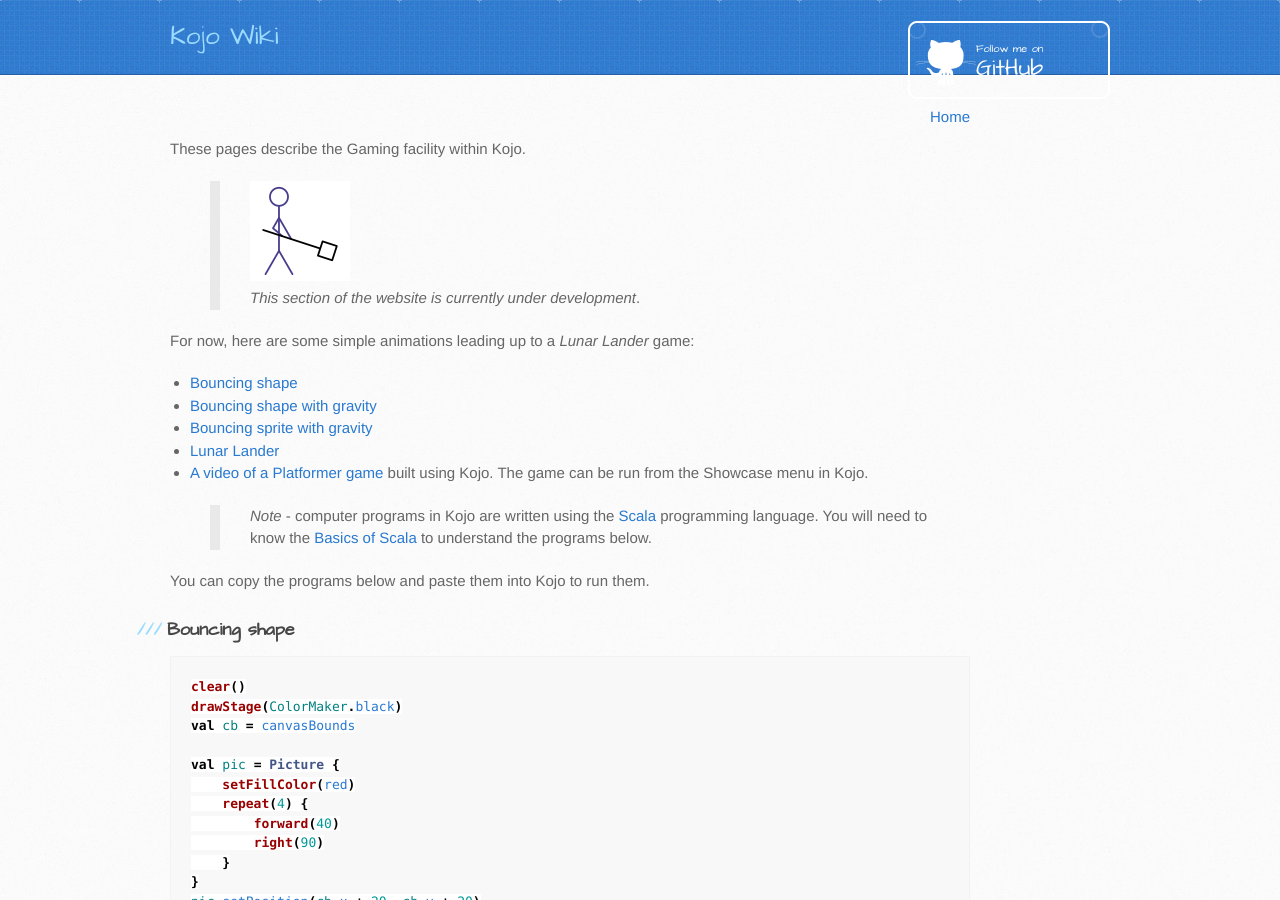
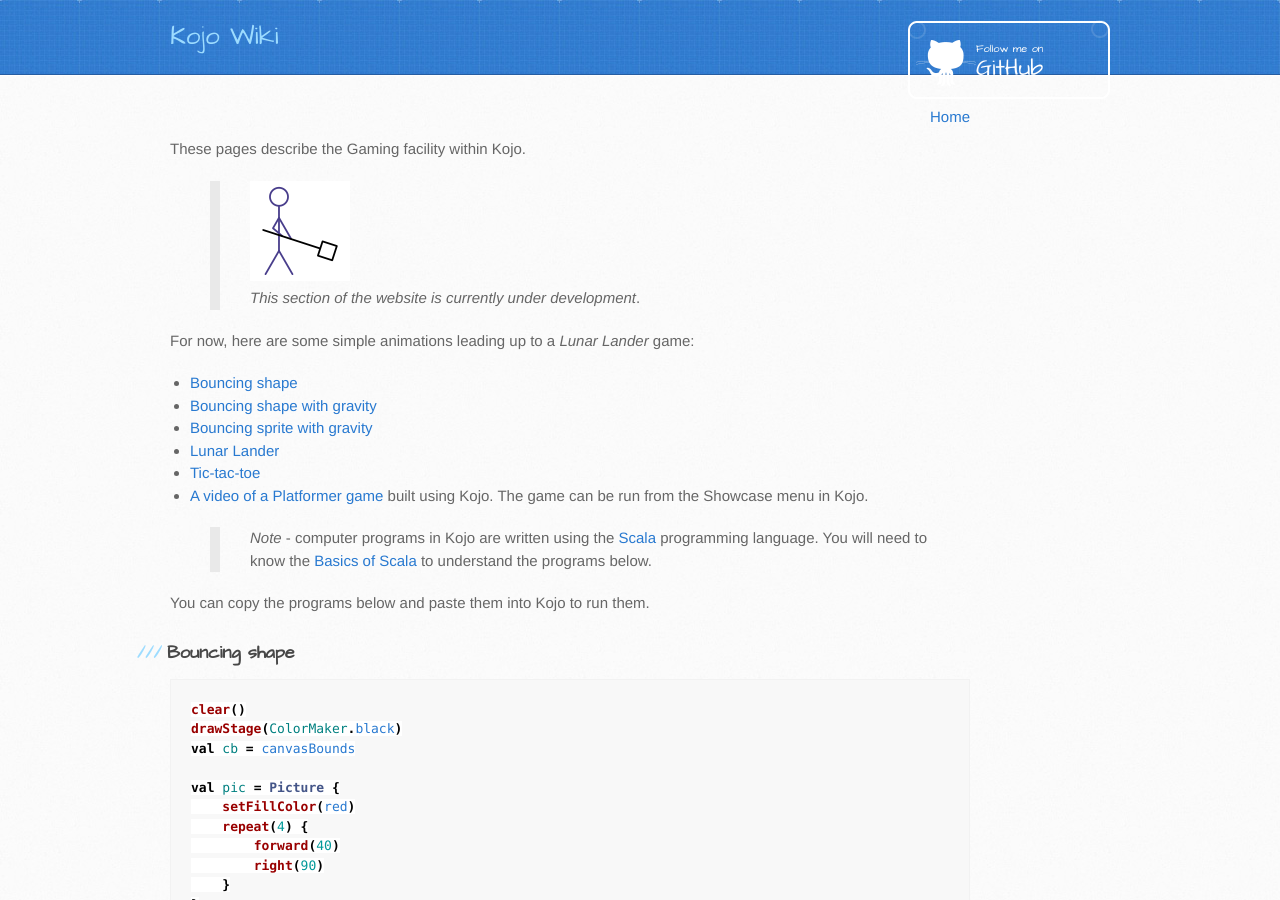
Before and after one commit to kojodoc/kojodoc.github.io, a Jekyll site: the page built from gaming-index.md, in a window 1280 px wide and 900 px high. Built offline with Jekyll 4.4.1, drawn with Linux system fonts in a browser that asks for light colours; our own code applies the rules of GitHub Pages for plain Markdown files; the repository's description, which GitHub fills in, is left out.

Commit message:
Update gaming-index.md

```diff
--- a/gaming-index.md
+++ b/gaming-index.md
@@ -12,6 +12,7 @@ For now, here are some simple animations leading up to a *Lunar Lander* game:
 * [Bouncing shape with gravity](#bouncing-shape-with-gravity)
 * [Bouncing sprite with gravity](#bouncing-sprite-with-gravity)
 * [Lunar Lander](#lunar-lander)
+* [Tic-tac-toe](#tic-tac-toe)
 * [A video of a Platformer game](https://www.youtube.com/watch?v=QytErHlrUpY) built using Kojo. The game can be run from the Showcase menu in Kojo.
 
 > *Note* - computer programs in Kojo are written using the [Scala](http://scala-lang.org) programming language. You will need to know the [Basics of Scala](concepts/scala-essentials.html) to understand the programs below.
```
